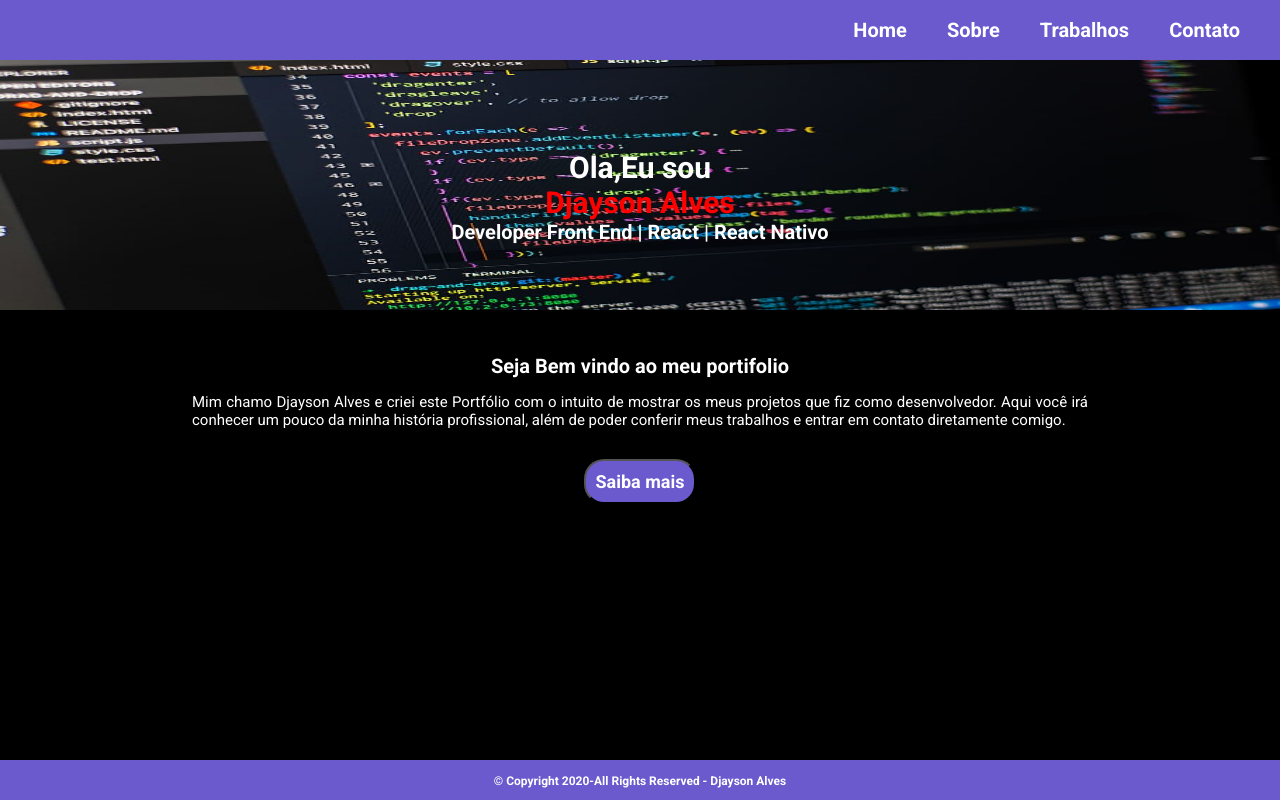
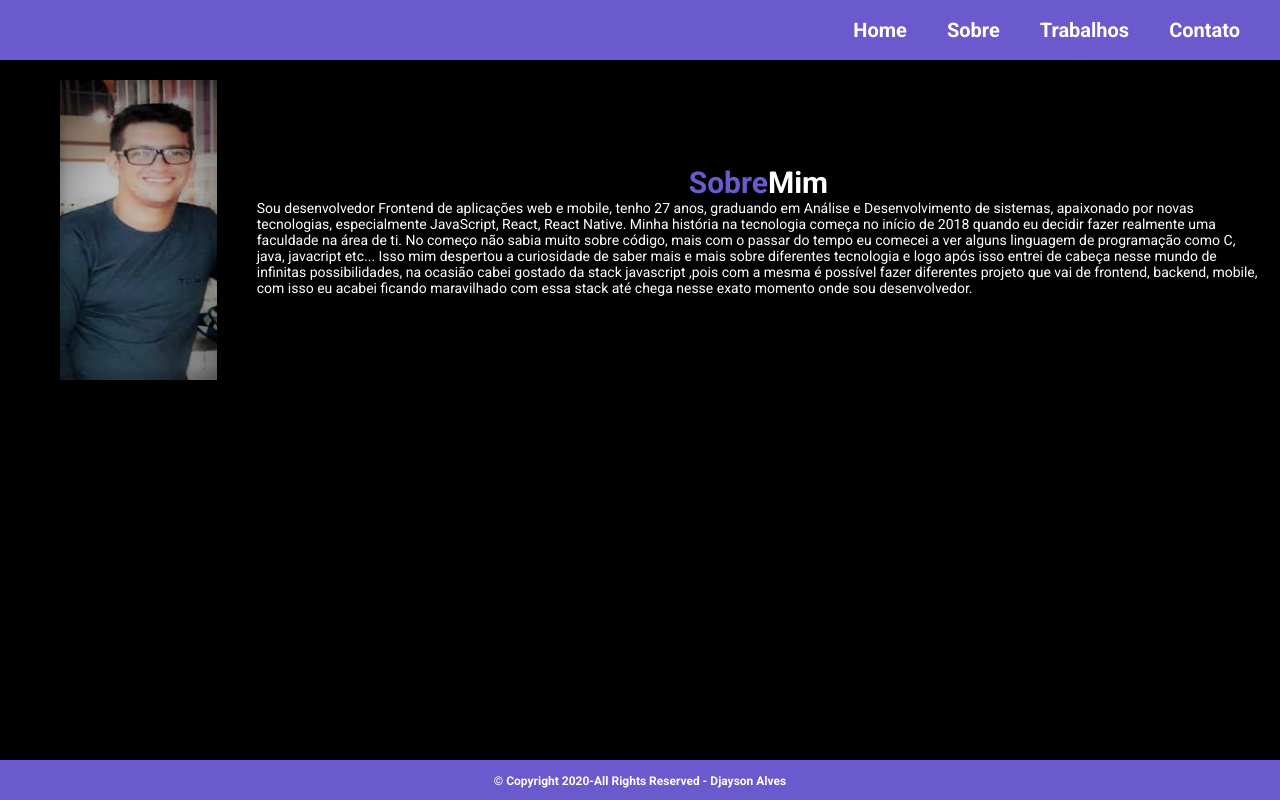
Before and after one commit to Djaysson/Reactjs-portifolio, a React (Create React App) app: page / in a window 1280 px wide. Built offline with nearby package versions, Linux system fonts and the light colour scheme.

Commit message:
Creating the about page

```diff
--- a/src/App.js
+++ b/src/App.js
@@ -1,14 +1,15 @@
 import React from 'react';
 import Header from './components/header/index';
 import Footer from './components/footer/index';
-import Home from './pages/home/index';
+//import Home from './pages/home/index';
+import Sobre from './pages/sobre/index';
 import "./global.css";
 
 const App = () => {
   return (
     <div>
       <Header />
-      <Home />
+      <Sobre />
       <Footer />
     </div>
   );
--- a/src/pages/home/styles.css
+++ b/src/pages/home/styles.css
@@ -1,6 +1,5 @@
 .home{
   width: 100%;
-
   margin: 0 auto;
 
 }
@@ -55,7 +54,7 @@
 .content button{
  background-color: #6A5ACD;
  color:#FFF;
- font-size: 20  px;
+ font-size: 20px;
  font-weight: bold;
  border-radius: 20px;
  padding: 10px;
--- /dev/null
+++ b/src/pages/sobre/index.js
@@ -0,0 +1,31 @@
+import React from 'react';
+
+import './styles.css';
+import Img from '../../assets/img.jpg';
+
+const Sobre = () => {
+  return(
+    <div className="sobre">
+      <img src={Img} alt="perfil"/>
+      <div className="conteudo">
+        <h2><strong>Sobre</strong>Mim</h2>
+
+        <p>Sou desenvolvedor Frontend de aplicações web e mobile,
+          tenho 27 anos, graduando em Análise e Desenvolvimento de
+          sistemas, apaixonado por novas tecnologias, especialmente
+          JavaScript, React, React Native. Minha história na tecnologia
+          começa no início de 2018 quando eu decidir fazer realmente uma
+          faculdade na área de ti. No começo não sabia muito sobre código,
+          mais com o passar do tempo eu comecei a ver alguns linguagem de
+          programação como C, java, javacript etc... Isso mim despertou a
+          curiosidade de saber mais e mais sobre diferentes tecnologia e logo
+          após isso entrei de cabeça nesse mundo de infinitas possibilidades,
+          na ocasião cabei gostado da stack javascript ,pois com a mesma é possível
+          fazer diferentes projeto que vai de frontend, backend, mobile, com isso eu
+          acabei ficando maravilhado com essa stack até chega nesse exato momento onde
+          sou desenvolvedor.</p>
+        </div>
+    </div>
+  );
+}
+export default Sobre;
--- /dev/null
+++ b/src/pages/sobre/styles.css
@@ -0,0 +1,32 @@
+.sobre{
+  width: 100%;
+  display: flex;
+  flex-direction: row;
+}
+.sobre img{
+  width: 200px;
+  height: 300px;
+  margin: 20px 20px 0px 60px;
+
+}
+.conteudo{
+  width: 100%;
+  height: 300;
+  display: flex;
+  flex-direction: column;
+  justify-content: center;
+  align-items: center;
+  color: #fff;
+  margin: 20px 20px 0px 20px;
+
+}
+.conteudo strong{
+ color:#6A5ACD;
+ font-size: 30px;
+
+
+}
+.conteudo h2{
+  color: #fff;
+ font-size: 30px;
+}
```
Also changed, not shown: src/assets/img.jpg (added).
